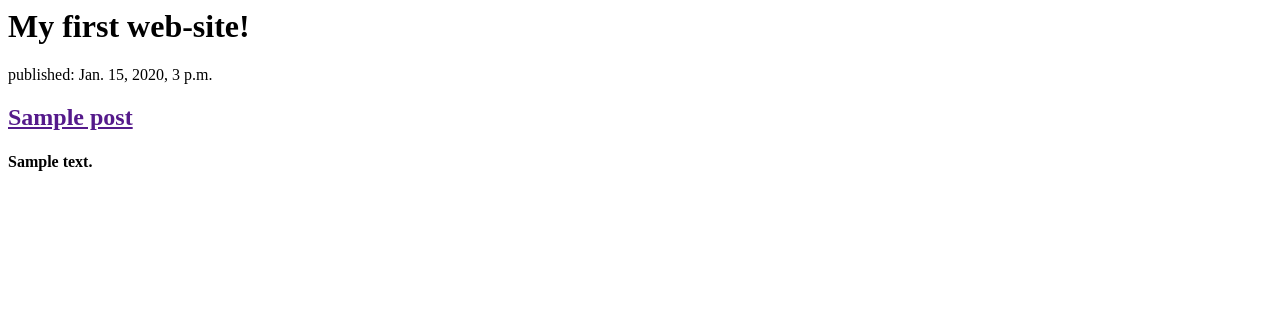
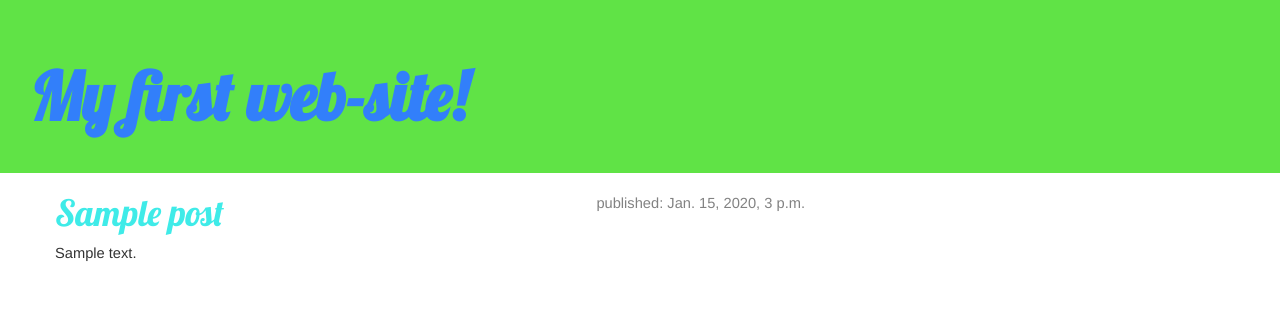
Before and after one commit to fr0zenshard/my_first_blog, a Django app: template blog/templates/blog/post_list.html in a window 1280 px wide. Shown: the top 333 px of the page. Run offline with Django 3.2, Linux system fonts and the light colour scheme; the template is opened without the code that fills it: values that come from a table or form of the project are taken from there, others are empty; tables that the repository leaves empty hold one stand-in row (values such as "Sample post"); some libraries are stand-ins or nearby versions.

Commit message:
Add some CSS

```diff
--- /dev/null
+++ b/blog/static/css/blog.css
@@ -0,0 +1,50 @@
+.page-head {
+        background-color: #60E346;
+        padding: 40px 20px 30px 30px;
+    }
+
+.page-head h1 strong {
+        color: #327FFA;
+        font-size: 50pt;
+        font-family: 'Lobster';
+    }
+
+.content {
+        margin-left: 40px;
+    }
+
+h1, h2, h3, h4 {
+        font-family: 'Lobster', cursive;
+    }
+
+.date {
+        float: right;
+        color: #828282;
+    }
+
+.save {
+        float: right;
+    }
+
+.post-form textarea, .post-form input {
+        width: 100%;
+    }
+
+.top-menu, .top-menu:hover, .top-menu:visited {
+        color: #ffffff;
+        float: right;
+        font-size: 26pt;
+        margin-right: 20px;
+    }
+
+.post {
+        margin-bottom: 70px;
+    }
+
+.post h1 a, .post h1 a:visited {
+        color: #3FEBE8;
+    }
+
+.post p {
+        font-size: 11pt;
+    }
--- a/blog/templates/blog/post_list.html
+++ b/blog/templates/blog/post_list.html
@@ -1,18 +1,31 @@
+{% load staticfiles %}
 <html>
     <head>
         <title>Fr0zenInc</title>
+        <link rel="stylesheet" href="//maxcdn.bootstrapcdn.com/bootstrap/3.2.0/css/bootstrap.min.css">
+        <link rel="stylesheet" href="//maxcdn.bootstrapcdn.com/bootstrap/3.2.0/css/bootstrap-theme.min.css">
+        <link rel="stylesheet" href="{% static 'css/blog.css' %}">
+        <link href="https://fonts.googleapis.com/css?family=Lobster&subset=latin,cyrillic" rel="stylesheet" type="text/css">
     </head>
     <body>
-        <div>
+        <div class = "page-head">
             <h1><strong>My first web-site!</strong></h1>
         </div>
 
-        {% for post in posts %}
-            <div>
-                <p>published: {{ post.published_date}}</p>
-                <h2><a href="">{{ post.title }}</a></h2>
-                <h4><strong>{{ post.text|linebreaksbr }}</strong></h4>
+        <div class="content container">
+            <div class="row">
+                <div class="col-md-8">
+                    {% for post in posts %}
+                        <div class = "post">
+                            <div class = "date">
+                                <p>published: {{post.published_date}}</p>
+                            </div>
+                            <h1><a href="">{{post.title}}</a></h1>
+                            <p>{{ post.text|linebreaksbr}}</p>
+                        </div>
+                    {% endfor %}
+                </div>
             </div>
-        {% endfor %}
+        </div>
     </body>
 </html>
```
